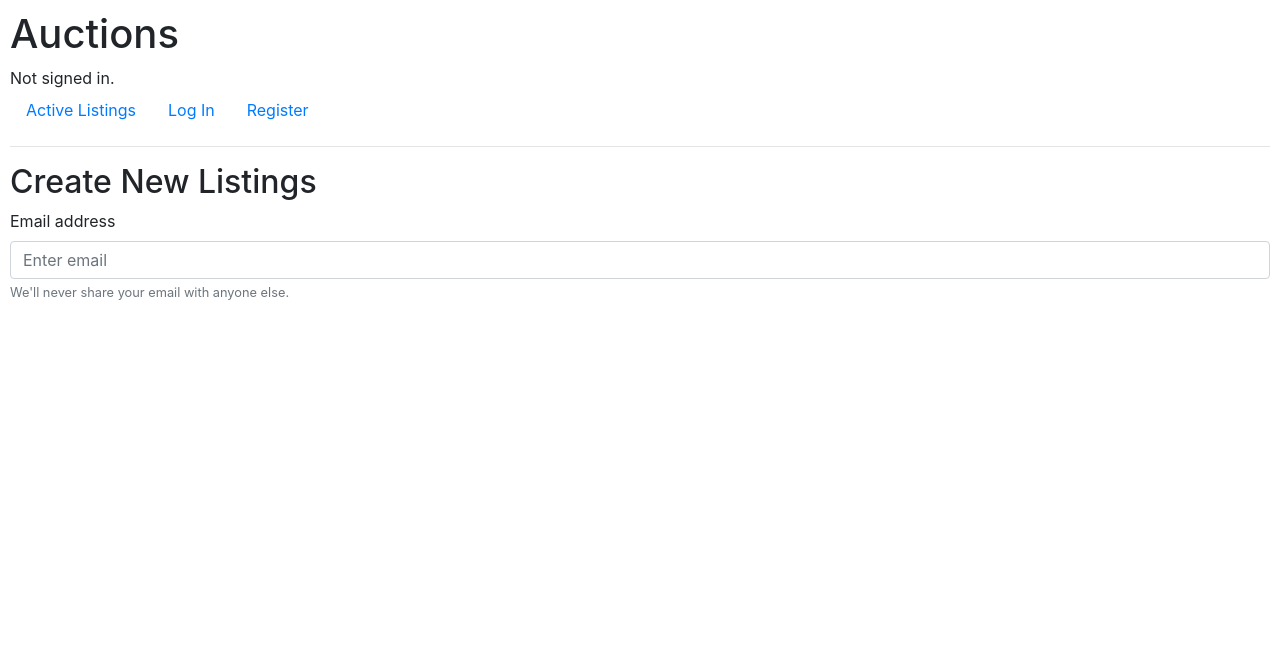
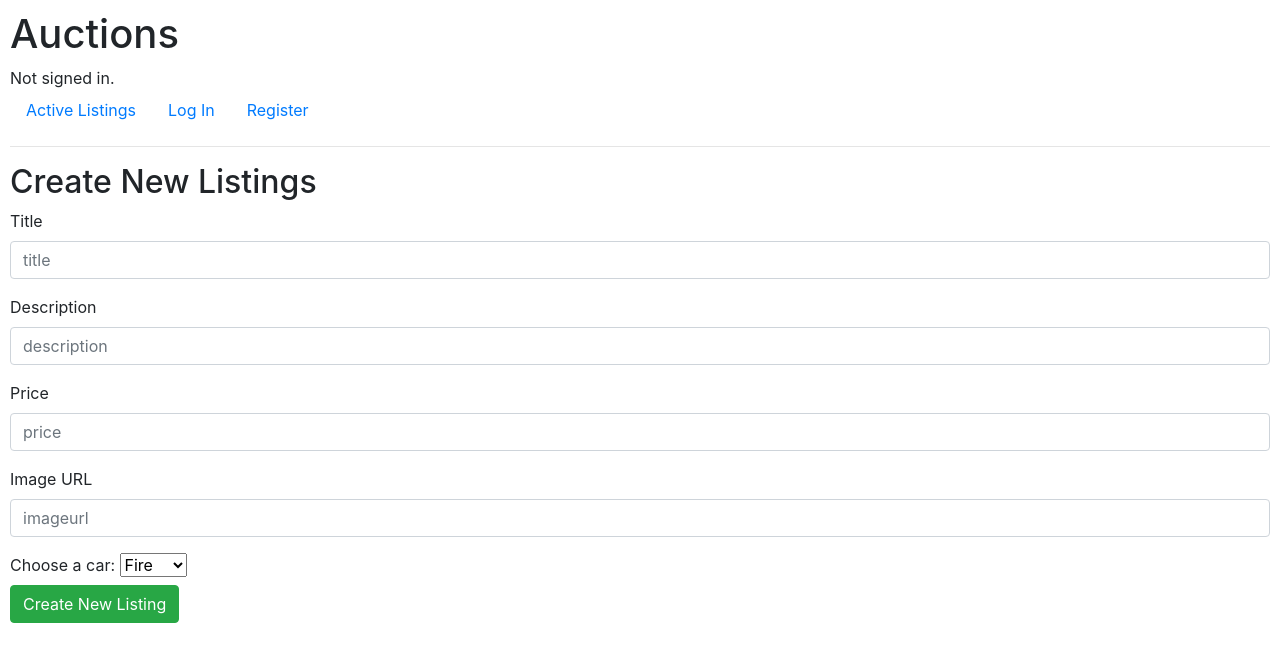
Before and after one commit to MaziarHeidari2003/cs50_database_django_problemset, a Django app: template auctions/templates/auctions/create.html in a window 1280 px wide. Shown: the top 662 px of the page. Run offline with Django 3.2, Linux system fonts and the light colour scheme; the template is opened without the code that fills it: values that come from a table or form of the project are taken from there, others are empty; data comes from the database, SQL or seed files in the repository; both versions use the stored data as it was after the commit; parts of the project's set-up code (start-up, migrations or seed data) failed here and were passed over; some libraries are stand-ins or nearby versions.

Commit message:
working on the post method of create listing

```diff
--- a/auctions/templates/auctions/create.html
+++ b/auctions/templates/auctions/create.html
@@ -3,12 +3,41 @@
 
 {% block body %}
     <h2>Create New Listings</h2>
-    <form action="{% url 'create' %}">
+    <form action="{% url 'create' %}" method="POST">
+      {% csrf_token %}
+
       <div class="form-group">
-        <label for="exampleInputEmail1">Email address</label>
-        <input type="email" class="form-control" id="exampleInputEmail1" aria-describedby="emailHelp" placeholder="Enter email">
-        <small id="emailHelp" class="form-text text-muted">We'll never share your email with anyone else.</small>
+        <label for="title">Title</label>
+        <input type="text" name="title" class="form-control" id="title" placeholder="title">
       </div>
+
+      <div class="form-group">
+        <label for="description">Description</label>
+        <input type="text" name="description" class="form-control" id="description" placeholder="description">
+      </div>
+
+      <div class="form-group">
+        <label for="price">Price</label>
+        <input type="text" name="price" class="form-control" id="price" placeholder="price">
+      </div>
+
+      <div class="form-group">
+        <label for="imageurl">Image URL</label>
+        <input type="text" name="imageurl" class="form-control" id="imageurl" placeholder="imageurl">
+      </div>
+
+      <div class="form-groups">
+          <label for="category">Choose a car:</label>
+          <select name="category" id="category">
+              {% for cat in categories %}
+                  <option value="{{cat}}">{{cat}}</option>
+              {% endfor %}
+          </select>
+      </div>
+
+
+      <button type="submit" class="btn btn-success">Create New Listing</button>
+
     </form>
 
 
```
Also changed, not shown: auctions/views.py (+25 -2 lines), db.sqlite3.
